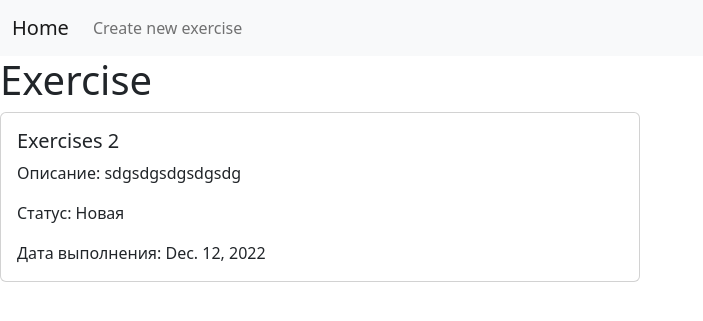
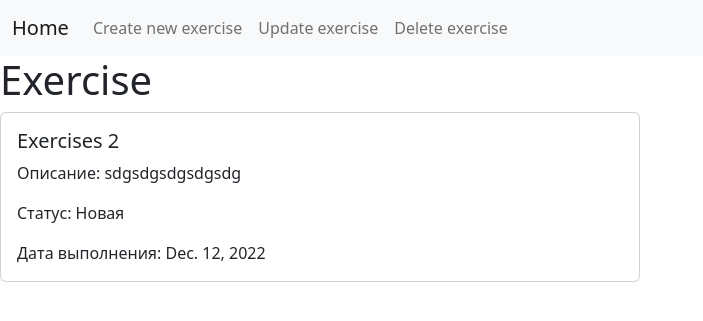
Before and after one commit to Shirin26/todolist_2, a Django app: page /exercise/2/ in a window 1280 px wide. Shown: the top 321 px of the page, without its empty margins (0-703 px from the left). Run offline with Django 4.2, Linux system fonts and the light colour scheme; data comes from the database, SQL or seed files in the repository.

Commit message:
реализовала удаление Exercise

```diff
--- a/source/todolist/urls.py
+++ b/source/todolist/urls.py
@@ -15,11 +15,14 @@ Including another URLconf
 """
 from django.contrib import admin
 from django.urls import path
-from webapp.views import index_view, create_ex, exercise_view
+from webapp.views import index_view, create_ex, exercise_view, exercise_update_view, exercise_delete_view
 
 urlpatterns = [
     path('admin/', admin.site.urls),
     path('', index_view, name='index'),
     path('exercise/add/', create_ex, name='exercise_add'),
     path('exercise/<int:pk>/', exercise_view, name='exercise_view'),
+    path('exercise/<int:pk>/update/', exercise_update_view, name='exercise_update'),
+    path('exercise/<int:pk>/delete/', exercise_delete_view, name='exercise_delete'),
+
 ]
--- a/source/webapp/templates/exercise.html
+++ b/source/webapp/templates/exercise.html
@@ -3,6 +3,13 @@
 {% block nav %}
     <li class="nav-item">
         <a class="nav-link" href="{% url 'exercise_add' %}">Create new exercise</a>
+    </li>
+        <li class="nav-item">
+        <a class="nav-link" href="{% url 'exercise_update' exercise.pk %}">Update exercise</a>
+    </li>
+    </li>
+        <li class="nav-item">
+        <a class="nav-link" href="{% url 'exercise_delete' exercise.pk %}">Delete exercise</a>
     </li>
 {% endblock %}
 
--- a/source/webapp/views.py
+++ b/source/webapp/views.py
@@ -25,7 +25,29 @@ def create_ex(request, *args, **kwargs):
         status = request.POST.get('status')
         description = request.POST.get('description')
         todo_date = request.POST.get('todo_date')
+
         if not todo_date:
             todo_date = None
+
         new_ex = Exercise.objects.create(title=title, status=status, todo_date=todo_date, description=description)
         return redirect('exercise_view', pk=new_ex.pk)
+
+def exercise_update_view(request, pk):
+    exercise = get_object_or_404(Exercise, pk=pk)
+    if request.method == 'GET':
+        return render(request, 'exercise_update.html', {'exercise': exercise})
+    elif request.method == 'POST':
+        exercise.title = request.POST.get('title')
+        exercise.status = request.POST.get('status')
+        exercise.description = request.POST.get('description')
+        exercise.todo_date = request.POST.get('todo_date')
+        exercise.save()
+        return redirect('exercise_view', pk=exercise.pk)
+
+def exercise_delete_view(request, pk):
+    exercise = get_object_or_404(Exercise, pk=pk)
+    if request.method == 'GET':
+        return render(request, 'exercise_delete.html', {'exercise': exercise})
+    elif request.method == 'POST':
+        exercise.delete()
+        return redirect('index')
```
Also changed, not shown: source/webapp/templates/exercise_delete.html (added, +18 -0 lines).
